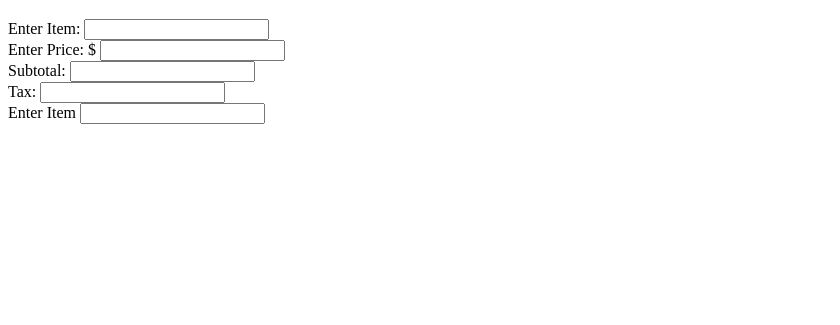
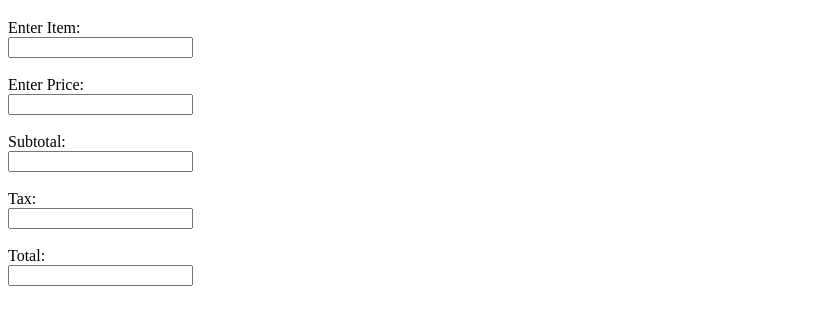
Before and after one commit to mverma45/cashRegister, a plain HTML site: page index.html in a window 1280 px wide. Shown: the part 61-386 px from the top of the page, without its empty margins (0-840 px from the left). Drawn offline with Linux system fonts and the light colour scheme.

Commit message:
Fixed page

```diff
--- a/index.html
+++ b/index.html
@@ -12,18 +12,20 @@
     <header class="heading">
         <h1>Welcome to the Store</h1>
     </header>
+    <div>
+        <form action="">
+            <label for="item">Enter Item:</label>
+            <input type="text" id="item" name="item"><br>
+            <label for="item">Enter Price: </label>
+            <input type="text" id="price" name="price"><br>
+            <label for="item">Subtotal: </label>
+            <input type="text" id="sTotal" name="sTotal"><br>
+            <label for="item">Tax: </label>
+            <input type="text" id="tax" name="tax"><br>
+            <label for="item">Total: </label>
+            <input type="text" id="total" name="total"><br>
 
-    <form action="">
-    <label for="item">Enter Item:</label>
-    <input type="text" id="item" name="item"><br>
-    <label for="item">Enter Price: $</label>
-    <input type="text" id="item" name="item"><br>
-    <label for="item">Subtotal:</label>
-    <input type="text" id="item" name="item"><br>
-    <label for="item">Tax:</label>
-    <input type="text" id="item" name="item"><br>
-    <label for="item">Enter Item</label>
-    <input type="text" id="item" name="item"><br>
-</form>
+        </form>
+    </div>
 </body>
 </html>
--- a/styles.css
+++ b/styles.css
@@ -1,3 +1,12 @@
 .heading{
     text-align: center;
 }
+
+/* #div {
+    width: 100%;
+} */
+
+input {
+    display: flex;
+    justify-items: center;
+ }
```
